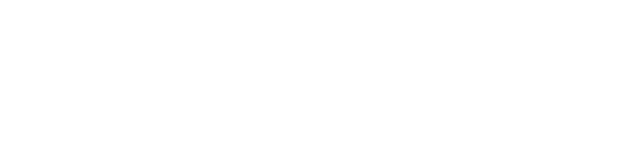
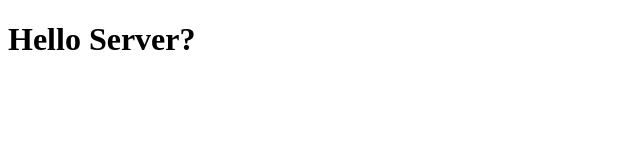
Before and after one commit to ajsantanav/SBA318-Express, a website: page index.html in a window 1280 px wide. Shown: the whole page, without its empty margins (0-640 px from the left). Drawn offline with Linux system fonts and the light colour scheme.

Commit message:
hello server

```diff
--- a/index.html
+++ b/index.html
@@ -6,6 +6,8 @@
     <title>Document</title>
 </head>
 <body>
-
+    <h1>
+        Hello Server?
+    </h1>
 </body>
 </html>
```
